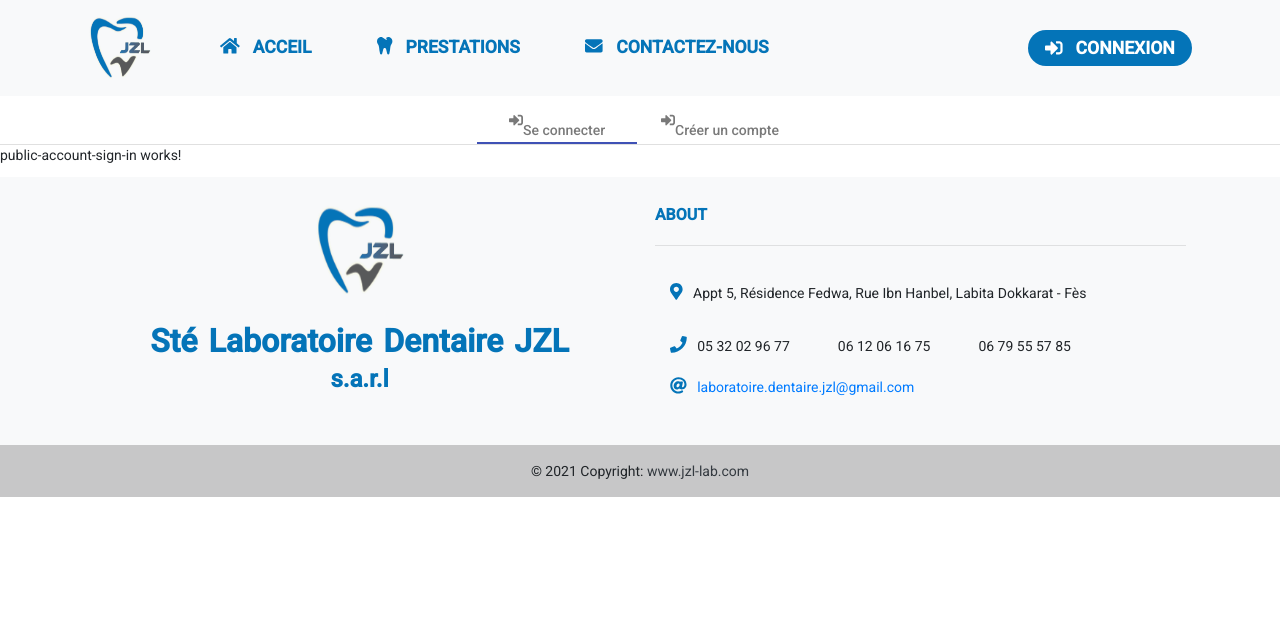
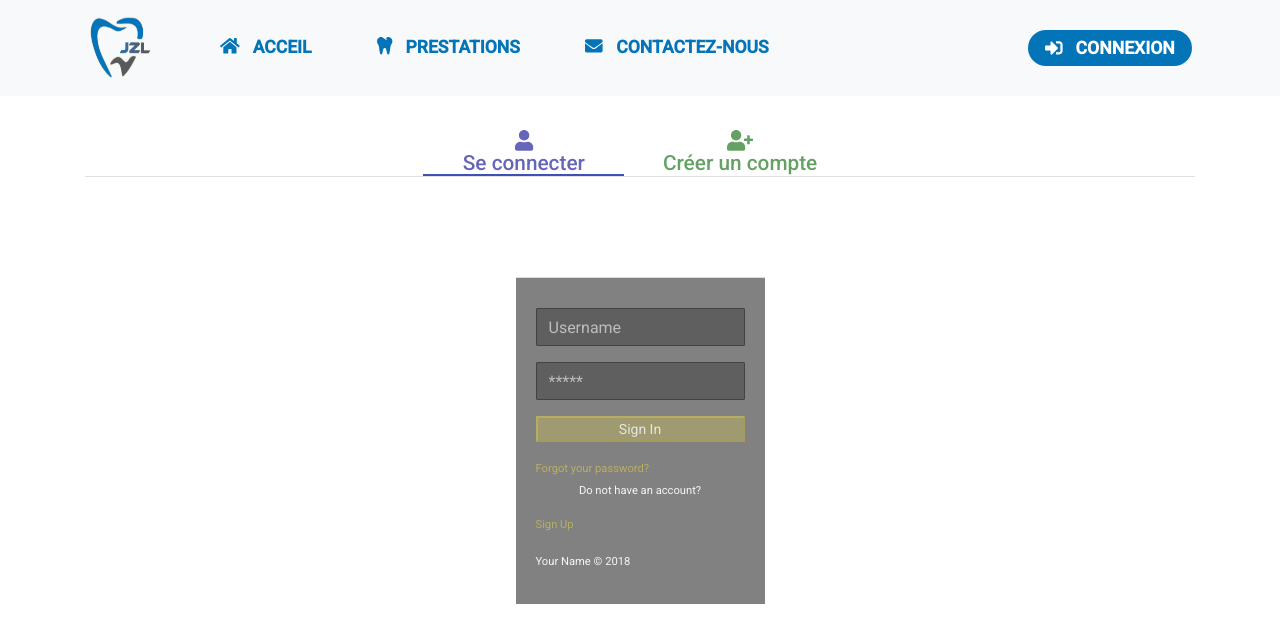
Before and after one commit to ysnjzl/jzl-lab-ng-app, an Angular app: page /account in a window 1280 px wide. Shown: the top 642 px of the page. Built offline with nearby package versions, Linux system fonts and the light colour scheme.

Commit message:
[Sign in] Build page

```diff
--- a/src/app/app.component.ts
+++ b/src/app/app.component.ts
@@ -18,8 +18,6 @@ export class AppComponent {
 
     const scrollPosition = window.pageYOffset || document.documentElement.scrollTop || document.body.scrollTop || 0;
 
-    console.log('[scroll]', scrollPosition);
-
     if (scrollPosition >= this.topPosToStartShowing) {
       this.isShow = true;
     } else {
--- a/src/app/components/public/public-account/public-account-sign-in/public-account-sign-in.component.css
+++ b/src/app/components/public/public-account/public-account-sign-in/public-account-sign-in.component.css
@@ -0,0 +1,216 @@
+* Text Align */ .text-c {
+  text-align: center;
+}
+
+.text-l {
+  text-align: left;
+}
+
+.text-r {
+  text-align: right
+}
+
+.text-j {
+  text-align: justify;
+}
+
+/* Text Color */
+.text-whitesmoke {
+  color: whitesmoke
+}
+
+.text-darkyellow {
+  color: rgba(255, 235, 59, 0.432)
+}
+
+/* Lines */
+
+.line-b {
+  border-bottom: 1px solid #FFEB3B !important;
+}
+
+/* Buttons */
+.button {
+  border-radius: 3px;
+}
+
+.form-button {
+  background-color: rgba(255, 235, 59, 0.24);
+  border-color: rgba(255, 235, 59, 0.24);
+  color: #e6e6e6;
+}
+
+.form-button:hover,
+.form-button:focus,
+.form-button:active,
+.form-button.active,
+.form-button:active:focus,
+.form-button:active:hover,
+.form-button.active:hover,
+.form-button.active:focus {
+  background-color: rgba(255, 235, 59, 0.473);
+  border-color: rgba(255, 235, 59, 0.473);
+  color: #e6e6e6;
+}
+
+.button-l {
+  width: 100% !important;
+}
+
+/* Margins g(global) - l(left) - r(right) - t(top) - b(bottom) */
+
+.margin-g {
+  margin: 15px;
+}
+
+.margin-g-sm {
+  margin: 10px;
+}
+
+.margin-g-md {
+  margin: 20px;
+}
+
+.margin-g-lg {
+  margin: 30px;
+}
+
+.margin-l {
+  margin-left: 15px;
+}
+
+.margin-l-sm {
+  margin-left: 10px;
+}
+
+.margin-l-md {
+  margin-left: 20px;
+}
+
+.margin-l-lg {
+  margin-left: 30px;
+}
+
+.margin-r {
+  margin-right: 15px;
+}
+
+.margin-r-sm {
+  margin-right: 10px;
+}
+
+.margin-r-md {
+  margin-right: 20px;
+}
+
+.margin-r-lg {
+  margin-right: 30px;
+}
+
+.margin-t {
+  margin-top: 15px;
+}
+
+.margin-t-sm {
+  margin-top: 10px;
+}
+
+.margin-t-md {
+  margin-top: 20px;
+}
+
+.margin-t-lg {
+  margin-top: 30px;
+}
+
+.margin-b {
+  margin-bottom: 15px;
+}
+
+.margin-b-sm {
+  margin-bottom: 10px;
+}
+
+.margin-b-md {
+  margin-bottom: 20px;
+}
+
+.margin-b-lg {
+  margin-bottom: 30px;
+}
+
+/* Bootstrap Form Control Extension */
+
+.form-control,
+.border-line {
+  background-color: #5f5f5f;
+  background-image: none;
+  border: 1px solid #424242;
+  border-radius: 1px;
+  color: inherit;
+  display: block;
+  padding: 6px 12px;
+  transition: border-color 0.15s ease-in-out 0s, box-shadow 0.15s ease-in-out 0s;
+  width: 100%;
+}
+
+.form-control:focus,
+.border-line:focus {
+  border-color: #FFEB3B;
+  background-color: #616161;
+  color: #e6e6e6;
+}
+
+.form-control,
+.form-control:focus {
+  box-shadow: none;
+}
+
+.form-control::-webkit-input-placeholder {
+  color: #BDBDBD;
+}
+
+/* Container */
+
+.container-content {
+  background-color: #3a3a3aa2;
+  color: inherit;
+  padding: 15px 20px 20px 20px;
+  border-color: #FFEB3B;
+  border-image: none;
+  border-style: solid solid none;
+  border-width: 1px 0;
+}
+
+/* Backgrounds */
+
+.main-bg {
+
+  background: #424242;
+  background: linear-gradient(#424242, #212121);
+}
+
+/* Login & Register Pages*/
+
+.login-container {
+  max-width: 400px;
+  z-index: 100;
+  margin: 0 auto;
+  padding-top: 100px;
+}
+
+.login.login-container {
+  width: 300px;
+}
+
+.wrapper.login-container {
+  margin-top: 140px;
+}
+
+.logo-badge {
+  color: #e6e6e6;
+  font-size: 80px;
+  font-weight: 800;
+  letter-spacing: -10px;
+  margin-bottom: 0;
+}
--- a/src/app/components/public/public-account/public-account-sign-in/public-account-sign-in.component.html
+++ b/src/app/components/public/public-account/public-account-sign-in/public-account-sign-in.component.html
@@ -1 +1,32 @@
-<p>public-account-sign-in works!</p>
+<section class="bg-contact-us">
+
+  <div class="container">
+    <div class="row">
+
+      <div class="login-container text-c animated flipInX">
+        <div>
+          <h1 class="logo-badge text-whitesmoke">
+            <span class="fa fa-user-circle"></span>
+          </h1>
+        </div>
+        <div class="container-content">
+          <form class="margin-t">
+            <div class="form-group">
+              <input type="text" class="form-control" placeholder="Username" required="">
+            </div>
+            <div class="form-group">
+              <input type="password" class="form-control" placeholder="*****" required="">
+            </div>
+            <button type="submit" class="form-button button-l margin-b">Sign In</button>
+
+            <a class="text-darkyellow" href="#"><small>Forgot your password?</small></a>
+            <p class="text-whitesmoke text-center"><small>Do not have an account?</small></p>
+            <a class="text-darkyellow" href="#"><small>Sign Up</small></a>
+          </form>
+          <p class="margin-t text-whitesmoke"><small> Your Name &copy; 2018</small> </p>
+        </div>
+      </div>
+
+    </div>
+  </div>
+</section>
--- a/src/app/components/public/public-account/public-account.component.css
+++ b/src/app/components/public/public-account/public-account.component.css
@@ -1,19 +1,24 @@
-.example-small-box,
-.example-large-box {
-  display: flex;
-  align-items: center;
-  justify-content: center;
-  margin: 16px;
-  padding: 16px;
-  border-radius: 8px;
+.tabs-section {
+  background-color: white;
+  height: 2000px;
 }
 
-.example-small-box {
-  height: 100px;
-  width: 100px;
+.tabs-container {
+  margin-top: 2rem;
 }
 
-.example-large-box {
-  height: 300px;
-  width: 300px;
+.sign-in-tab-label {
+  font-size: 1.3rem;
+  color: darkblue;
 }
+
+.sign-up-tab-label {
+  font-size: 1.3rem;
+  color: darkgreen;
+}
+
+.row-tab {
+  width: 100%;
+  text-align: center;
+  margin-bottom: 0.1rem;
+}
--- a/src/app/components/public/public-account/public-account.component.html
+++ b/src/app/components/public/public-account/public-account.component.html
@@ -1,20 +1,38 @@
+<section class="tabs-section">
+  <div class="container tabs-container">
+
     <mat-tab-group mat-align-tabs="center">
+
       <mat-tab>
         <ng-template mat-tab-label>
-      <fa-icon icon="sign-in-alt"></fa-icon>
-      <br>
+          <div class="container sign-in-tab-label">
+            <div class="row-tab">
+              <fa-icon icon="user"></fa-icon>
+            </div>
+            <div class="row-tab">
               Se connecter
+            </div>
+          </div>
         </ng-template>
-    <!-- #enddocregion label-directive -->
         <app-public-account-sign-in></app-public-account-sign-in>
       </mat-tab>
+
       <mat-tab>
         <ng-template mat-tab-label>
-      <fa-icon icon="sign-in-alt"></fa-icon>
-      <br>
+          <div class="container sign-up-tab-label">
+            <div class="row-tab">
+              <fa-icon icon="user-plus"></fa-icon>
+            </div>
+            <div class="row-tab">
               Créer un compte
+            </div>
+          </div>
         </ng-template>
-    <!-- #enddocregion label-directive -->
         <app-public-account-sign-up></app-public-account-sign-up>
       </mat-tab>
+
+
     </mat-tab-group>
+
+  </div>
+</section>
--- a/src/app/components/public/public-contact/public-contact.component.html
+++ b/src/app/components/public/public-contact/public-contact.component.html
@@ -67,3 +67,80 @@
     </div>
   </div>
 </section>
+
+
+
+
+
+
+
+
+<section class="bg-contact-us">
+  <div class="container">
+    <div class="row">
+
+      <div class="col-sm-6 col-md-5 col-lg-4 col-xl-3 contact-us-intro-box">
+        <h1 class="mat-display-1">Votre avis nous intéresse !</h1>
+        <p>Vous êtes un un particulier ou un professionnel</p>
+        <div>
+          Vous voulez :
+          <ul>
+            <li>Poser question sur notre activité</li>
+            <li>Déclarer un bug sur notre site</li>
+            <li>Proposer une fonctionalité que vous souhaitez avoir</li>
+          </ul>
+        </div>
+        <p>
+          Merci de nous laisser un petit mot
+        </p>
+        <hr>
+      </div>
+
+
+      <div class="col-sm-6 col-md-7 col-lg-8 col-xl-9 contact-us-form-box">
+        <h1>Votre message</h1>
+        <form>
+          <div class="input-group mb-3">
+            <span class="input-group-text">
+              &nbsp;
+              <fa-icon icon="user"></fa-icon>
+              &nbsp;
+            </span>
+            <input class="form-control" type="text" placeholder="Nom et prénom" id="contact-us-name"
+              name="contact-us-name">
+          </div>
+
+          <div class="input-group mb-3">
+            <span class="input-group-text">
+              &nbsp;
+              <fa-icon icon="phone"></fa-icon>
+              &nbsp;
+            </span>
+            <input class="form-control" type="text" placeholder="Téléphone" id="contact-us-phone"
+              name="contact-us-phone">
+          </div>
+
+          <div class="input-group mb-3">
+            <span class="input-group-text">
+              &nbsp;
+              <fa-icon icon="at"></fa-icon>
+              &nbsp;
+            </span>
+            <input class="form-control" type="email" placeholder="Email" id="contact-us-email" name="contact-us-email">
+          </div>
+
+          <div class="input-group mb-3">
+            <span class="input-group-text">
+              &nbsp;
+              <fa-icon icon="envelope"></fa-icon>
+              &nbsp;
+            </span>
+            <textarea class="form-control" rows="7" id="contact-us-message" name="contact-us-message"></textarea>
+          </div>
+
+          <button class="btn btn-contact-us-send" type="submit">Envoyer</button>
+        </form>
+      </div>
+    </div>
+  </div>
+</section>
```
Lines whose indentation alone changed are shown as unchanged.
